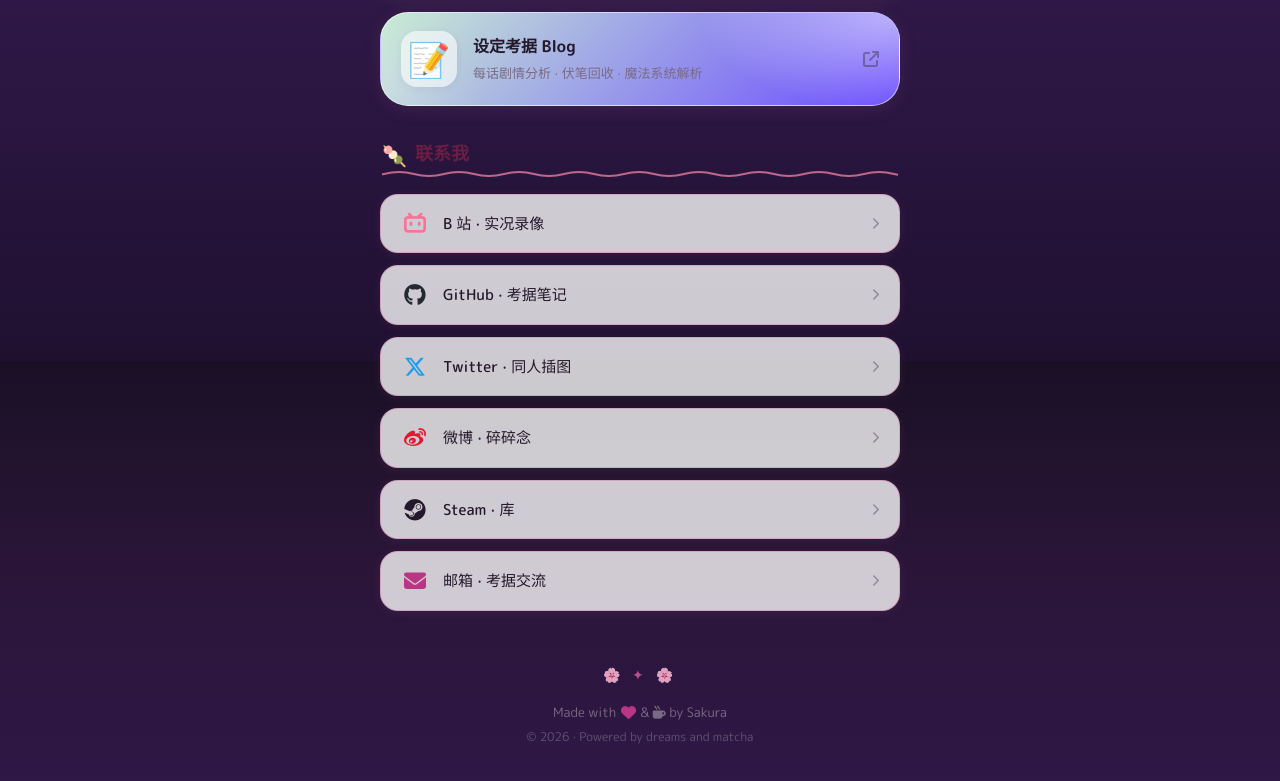
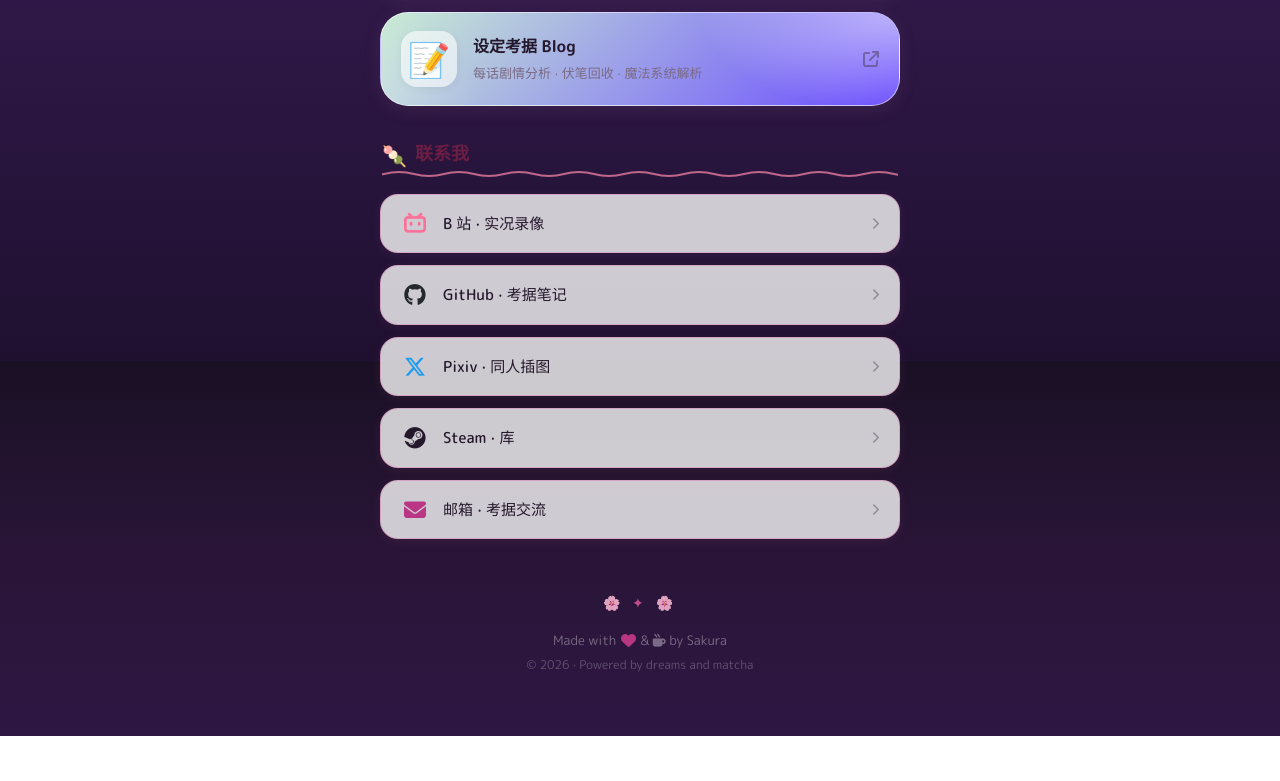
Before and after one commit to moyisama1/sakura-home, a React (Vite) app: page / in a window 1280 px wide. Shown: the part 1239-2020 px from the top of the page. After the commit the page ends 1975 px from the top, so only its background shows below. Built offline with nearby package versions, Linux system fonts and the light colour scheme; a web font is replaced by a local one.

Commit message:
更新链接

```diff
--- a/src/data/portfolio.js
+++ b/src/data/portfolio.js
@@ -71,9 +71,9 @@ export const works = [
 // ============ 社交链接 ============
 export const links = [
   { key: 'bilibili', icon: 'fa-brands fa-bilibili', label: 'B 站 · 实况录像', url: 'https://www.bilibili.com/video/BV1XTqKBaED9/?spm_id_from=333.337.search-card.all.click' },
-  { key: 'github', icon: 'fa-brands fa-github', label: 'GitHub · 考据笔记', url: '#' },
-  { key: 'twitter', icon: 'fa-brands fa-x-twitter', label: 'Twitter · 同人插图', url: '#' },
-  { key: 'weibo', icon: 'fa-brands fa-weibo', label: '微博 · 碎碎念', url: '#' },
+  { key: 'github', icon: 'fa-brands fa-github', label: 'GitHub · 考据笔记', url: 'https://github.com/moyisama1' },
+  { key: 'twitter', icon: 'fa-brands fa-x-twitter', label: 'Pixiv · 同人插图', url: 'https://www.pixiv.net/tags/%E9%AD%94%E6%B3%95%E5%B0%91%E5%A5%B3%E3%83%8E%E9%AD%94%E5%A5%B3%E8%A3%81%E5%88%A4' },
+//   { key: 'weibo', icon: 'fa-brands fa-weibo', label: '微博 · 碎碎念', url: '#' },
   { key: 'steam', icon: 'fa-brands fa-steam', label: 'Steam · 库', url: 'https://steamcommunity.com/profiles/76561198835418480/' },
   { key: 'email', icon: 'fa-solid fa-envelope', label: '邮箱 · 考据交流', url: 'mailto:2383899071@qq.com' },
 ];
```
